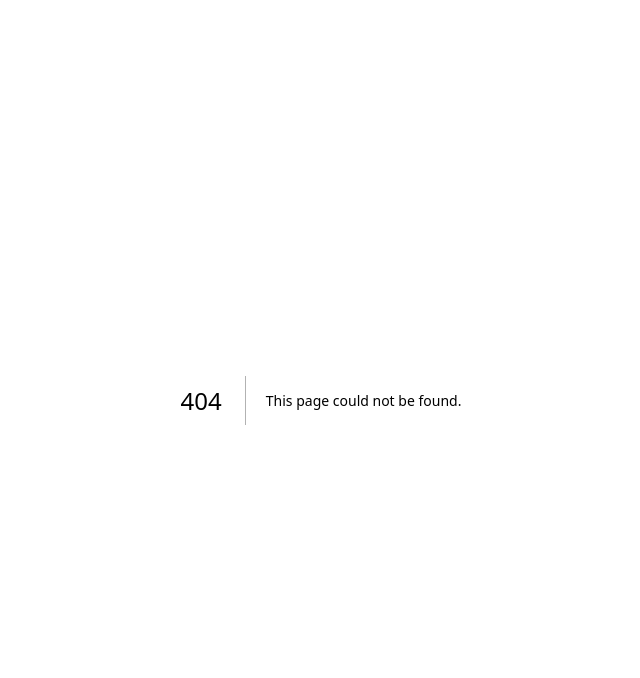
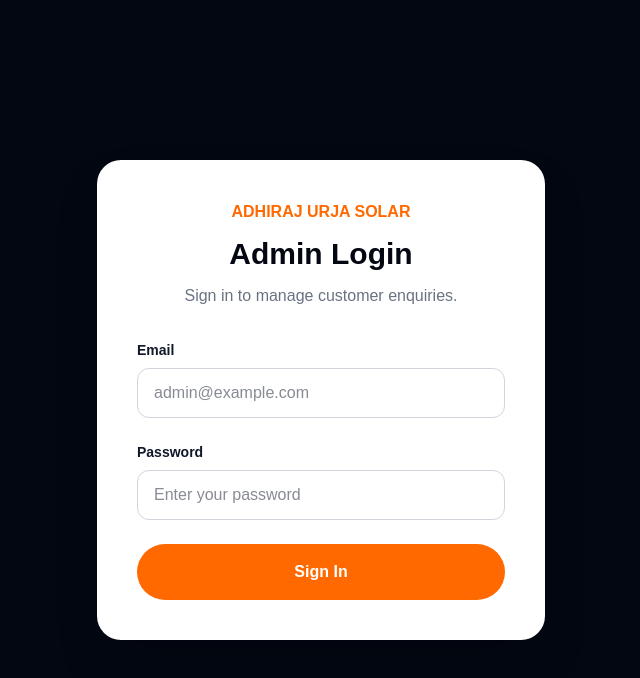
Before and after one commit to shelkekunal/adhiraj-urja-solar, a Next.js app: page /admin/login in a window 1280 px wide. Before the commit this address had no page. Shown: the top 678 px of the page, without its empty margins (319-959 px from the left). Built offline with nearby package versions, Linux system fonts and the light colour scheme.

Commit message:
added admin login

```diff
--- /dev/null
+++ b/app/admin/leads/page.tsx
@@ -0,0 +1,200 @@
+import { createSupabaseServerClient } from "@/lib/supabase/server";
+
+export default async function LeadsPage() {
+  const supabase = createSupabaseServerClient();
+
+  const { data: leads, error } = await supabase
+    .from("leads")
+    .select("*")
+    .order("created_at", { ascending: false });
+
+  if (error) {
+    console.error(error);
+
+    return (
+      <main className="min-h-screen bg-gray-50 p-8">
+        <h1 className="text-3xl font-bold text-gray-950">
+          Unable to load leads
+        </h1>
+      </main>
+    );
+  }
+
+  return (
+    <main className="min-h-screen bg-gray-50 px-6 py-10">
+      <div className="mx-auto max-w-7xl">
+
+        <div>
+          <p className="font-semibold text-orange-500">
+            ADHIRAJ URJA SOLAR
+          </p>
+
+          <h1 className="mt-2 text-4xl font-bold text-gray-950">
+            Lead Dashboard
+          </h1>
+
+          <p className="mt-3 text-gray-500">
+            Manage customer enquiries and solar quotation requests.
+          </p>
+        </div>
+
+        {/* Stats */}
+        <div className="mt-8 grid gap-4 md:grid-cols-4">
+
+          <div className="rounded-2xl bg-white p-6 shadow-sm">
+            <p className="text-sm text-gray-500">
+              Total Leads
+            </p>
+
+            <p className="mt-2 text-3xl font-bold text-gray-950">
+              {leads?.length ?? 0}
+            </p>
+          </div>
+
+          <div className="rounded-2xl bg-white p-6 shadow-sm">
+            <p className="text-sm text-gray-500">
+              New
+            </p>
+
+            <p className="mt-2 text-3xl font-bold text-gray-950">
+              {leads?.filter(
+                (lead) => lead.status === "new"
+              ).length ?? 0}
+            </p>
+          </div>
+
+          <div className="rounded-2xl bg-white p-6 shadow-sm">
+            <p className="text-sm text-gray-500">
+              Contacted
+            </p>
+
+            <p className="mt-2 text-3xl font-bold text-gray-950">
+              {leads?.filter(
+                (lead) => lead.status === "contacted"
+              ).length ?? 0}
+            </p>
+          </div>
+
+          <div className="rounded-2xl bg-white p-6 shadow-sm">
+            <p className="text-sm text-gray-500">
+              Won
+            </p>
+
+            <p className="mt-2 text-3xl font-bold text-gray-950">
+              {leads?.filter(
+                (lead) => lead.status === "won"
+              ).length ?? 0}
+            </p>
+          </div>
+
+        </div>
+
+        {/* Leads */}
+        <div className="mt-8 overflow-hidden rounded-2xl bg-white shadow-sm">
+
+          <div className="border-b border-gray-100 px-6 py-5">
+            <h2 className="text-xl font-bold text-gray-950">
+              Customer Enquiries
+            </h2>
+          </div>
+
+          <div className="overflow-x-auto">
+
+            <table className="w-full text-left">
+
+              <thead className="bg-gray-50 text-sm text-gray-500">
+                <tr>
+                  <th className="px-6 py-4 font-medium">
+                    Customer
+                  </th>
+
+                  <th className="px-6 py-4 font-medium">
+                    Phone
+                  </th>
+
+                  <th className="px-6 py-4 font-medium">
+                    Property
+                  </th>
+
+                  <th className="px-6 py-4 font-medium">
+                    Bill
+                  </th>
+
+                  <th className="px-6 py-4 font-medium">
+                    Solar
+                  </th>
+
+                  <th className="px-6 py-4 font-medium">
+                    Status
+                  </th>
+                </tr>
+              </thead>
+
+              <tbody className="divide-y divide-gray-100">
+
+                {leads?.map((lead) => (
+                  <tr
+                    key={lead.id}
+                    className="hover:bg-gray-50"
+                  >
+                    <td className="px-6 py-5">
+                      <div className="font-semibold text-gray-950">
+                        {lead.name}
+                      </div>
+
+                      {lead.email && (
+                        <div className="mt-1 text-sm text-gray-500">
+                          {lead.email}
+                        </div>
+                      )}
+                    </td>
+
+                    <td className="px-6 py-5 text-gray-700">
+                      {lead.phone}
+                    </td>
+
+                    <td className="px-6 py-5">
+                      <div className="capitalize text-gray-900">
+                        {lead.property_type}
+                      </div>
+
+                      {lead.pin_code && (
+                        <div className="text-sm text-gray-500">
+                          {lead.pin_code}
+                        </div>
+                      )}
+                    </td>
+
+                    <td className="px-6 py-5 text-gray-700">
+                      {lead.monthly_bill
+                        ? `₹${Number(
+                            lead.monthly_bill
+                          ).toLocaleString("en-IN")}`
+                        : "-"}
+                    </td>
+
+                    <td className="px-6 py-5 font-semibold text-gray-900">
+                      {lead.system_size
+                        ? `${lead.system_size} kW`
+                        : "-"}
+                    </td>
+
+                    <td className="px-6 py-5">
+                      <span className="rounded-full bg-orange-100 px-3 py-1 text-xs font-semibold capitalize text-orange-700">
+                        {lead.status}
+                      </span>
+                    </td>
+                  </tr>
+                ))}
+
+              </tbody>
+
+            </table>
+
+          </div>
+        </div>
+
+      </div>
+    </main>
+  );
+}
--- /dev/null
+++ b/app/admin/login/page.tsx
@@ -0,0 +1,127 @@
+"use client";
+
+import { FormEvent, useState } from "react";
+import { useRouter } from "next/navigation";
+import { createSupabaseBrowserClient } from "@/lib/supabase/client";
+
+export default function AdminLoginPage() {
+  const router = useRouter();
+
+  const [email, setEmail] = useState("");
+  const [password, setPassword] = useState("");
+
+  const [error, setError] = useState("");
+  const [loading, setLoading] = useState(false);
+
+  async function handleLogin(
+    event: FormEvent<HTMLFormElement>
+  ) {
+    event.preventDefault();
+
+    setError("");
+    setLoading(true);
+
+    const supabase = createSupabaseBrowserClient();
+
+    const { error } = await supabase.auth.signInWithPassword({
+      email,
+      password,
+    });
+
+    if (error) {
+      setError("Invalid email or password.");
+      setLoading(false);
+      return;
+    }
+
+    router.push("/admin/leads");
+    router.refresh();
+  }
+
+  return (
+    <main className="flex min-h-screen items-center justify-center bg-gray-950 px-6">
+
+      <div className="w-full max-w-md rounded-3xl bg-white p-8 shadow-2xl md:p-10">
+
+        <div className="text-center">
+          <p className="font-semibold text-orange-500">
+            ADHIRAJ URJA SOLAR
+          </p>
+
+          <h1 className="mt-3 text-3xl font-bold text-gray-950">
+            Admin Login
+          </h1>
+
+          <p className="mt-3 text-gray-500">
+            Sign in to manage customer enquiries.
+          </p>
+        </div>
+
+        <form
+          onSubmit={handleLogin}
+          className="mt-8 space-y-6"
+        >
+
+          <div>
+            <label
+              htmlFor="email"
+              className="block text-sm font-semibold text-gray-900"
+            >
+              Email
+            </label>
+
+            <input
+              id="email"
+              type="email"
+              required
+              value={email}
+              onChange={(event) =>
+                setEmail(event.target.value)
+              }
+              placeholder="admin@example.com"
+              className="mt-2 w-full rounded-xl border border-gray-300 bg-white px-4 py-3 text-gray-900 outline-none focus:border-orange-500 focus:ring-2 focus:ring-orange-100"
+            />
+          </div>
+
+          <div>
+            <label
+              htmlFor="password"
+              className="block text-sm font-semibold text-gray-900"
+            >
+              Password
+            </label>
+
+            <input
+              id="password"
+              type="password"
+              required
+              value={password}
+              onChange={(event) =>
+                setPassword(event.target.value)
+              }
+              placeholder="Enter your password"
+              className="mt-2 w-full rounded-xl border border-gray-300 bg-white px-4 py-3 text-gray-900 outline-none focus:border-orange-500 focus:ring-2 focus:ring-orange-100"
+            />
+          </div>
+
+          {error && (
+            <div className="rounded-xl bg-red-50 p-4 text-sm text-red-600">
+              {error}
+            </div>
+          )}
+
+          <button
+            type="submit"
+            disabled={loading}
+            className="w-full rounded-full bg-orange-500 px-6 py-4 font-semibold text-white transition hover:bg-orange-600 disabled:cursor-not-allowed disabled:opacity-60"
+          >
+            {loading ? "Signing in..." : "Sign In"}
+          </button>
+
+        </form>
+
+      </div>
+
+    </main>
+  );
+}
```
